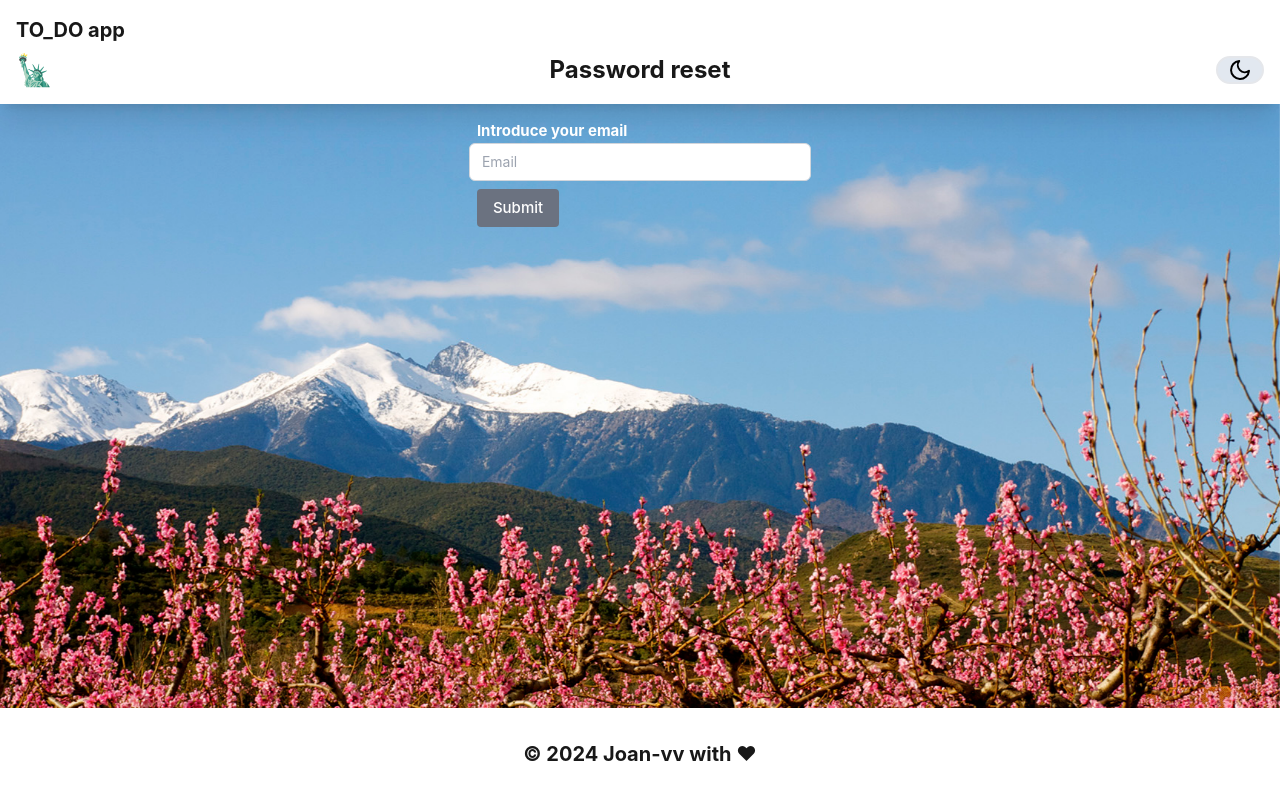
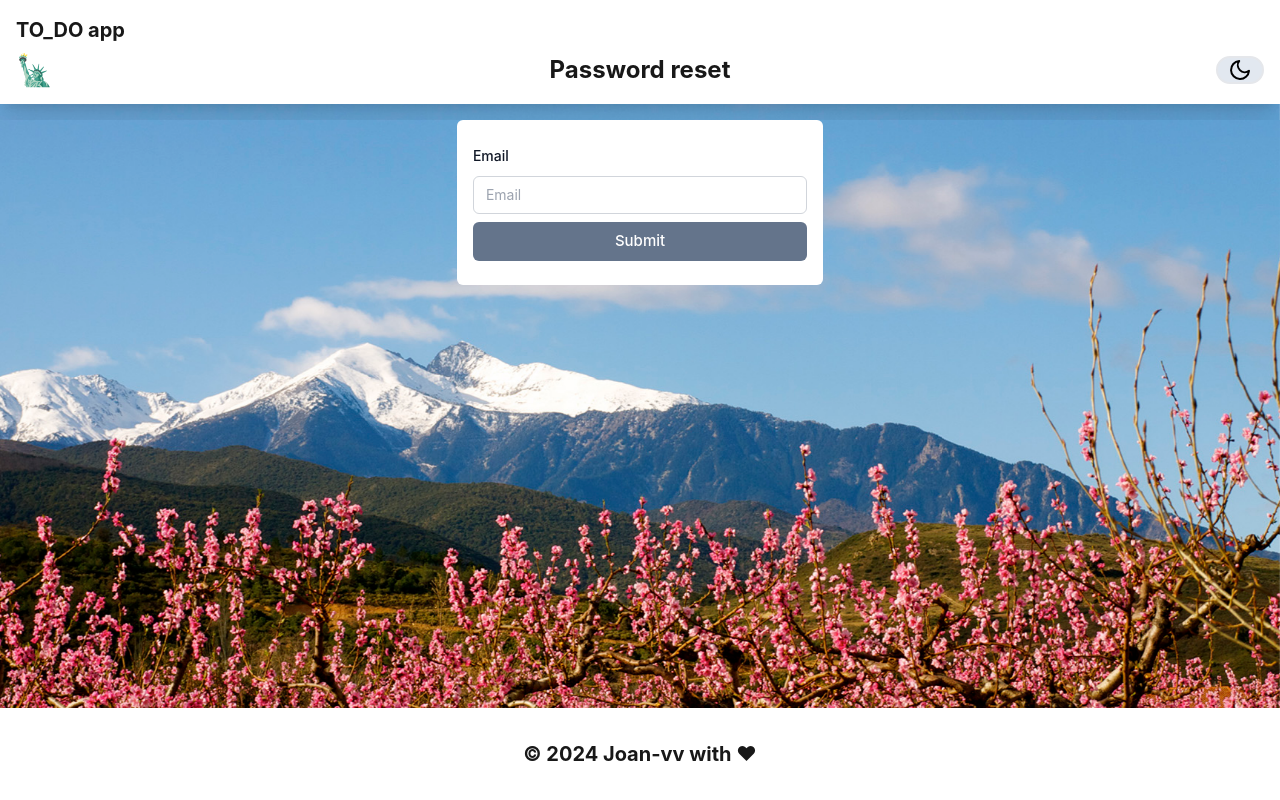
Before and after one commit to joanojan/TO-DO_app, a Vue app: page /password-reset in a window 1280 px wide. Built offline with nearby package versions, Linux system fonts and the light colour scheme; no server answers; what vue-toast-notification would draw is missing.

Commit message:
Password reset style

```diff
--- a/src/views/PasswordResetView.vue
+++ b/src/views/PasswordResetView.vue
@@ -4,16 +4,21 @@ import ButtonComponent from '@/components/ButtonComponent.vue'
 import { ref } from 'vue'
 
 const email = ref(undefined)
-
 </script>
 
 <template>
-    <section class="flex">
-        <div class="mx-auto">
-            <h1 class="text-white font-bold ml-2">Introduce your email</h1>
+    <div class="flex justify-center">
+        <form @submit.prevent="sendEmailForRecoveringPassword(email)" class="bg-white p-4 dark:bg-slate-800 rounded-md">
+            <label for="email"
+                class="flex justify-between dark:text-white block text-sm font-medium leading-6 my-2 text-gray-900">
+                Email
+            </label>
             <input type="email" id="email" v-model="email" placeholder="Email"
-						class="form-input w-full rounded-md border border-gray-300 py-2 px-3 text-sm">
-            <button-component @click="sendEmailForRecoveringPassword(email)">Submit</button-component>
-        </div>
-    </section>
+                class="dark:caret-white dark:bg-slate-700 dark:paceholder-white form-input w-full rounded-md border border-gray-300 py-2 px-3 text-sm">
+            <button-component type="submit"
+                class="ml-0 w-full bg-slate-500 text-white rounded-md py-2 px-4 hover:bg-slate-600 focus:outline-none">
+                Submit
+            </button-component>
+        </form>
+    </div>
 </template>
```
